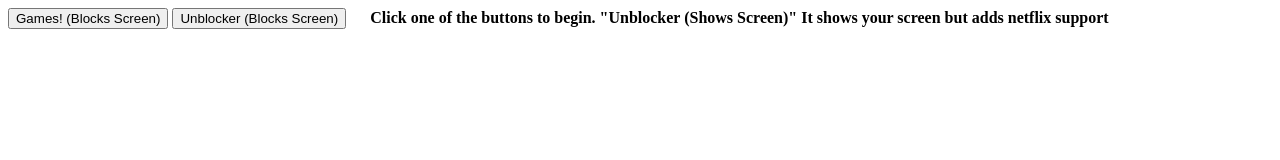
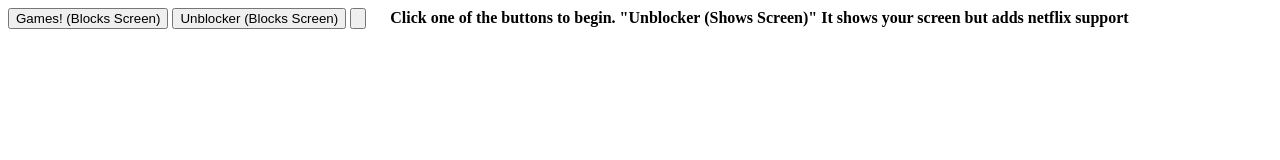
Before and after one commit to aphot2004/isthisarealonethistime, a plain HTML site: page index.html in a window 1280 px wide. Drawn offline with Linux system fonts and the light colour scheme.

Commit message:
Update index.html

```diff
--- a/index.html
+++ b/index.html
@@ -36,6 +36,7 @@
         </script>
         <button onclick='create()'>Games! (Blocks Screen)</button>
         <button onclick='unblocker()'>Unblocker (Blocks Screen)</button>
+	    <input type="button" onclick="window.open('fmsub.triplecalculator.rf.gd','_blank','resizable=yes')" />
 	 <strong>&nbsp;&nbsp;&nbsp;&nbsp;&nbsp;Click one of the buttons to begin. "Unblocker (Shows Screen)" It shows your screen but adds netflix support</strong>
 	 <strong></strong>
     </body>
```
